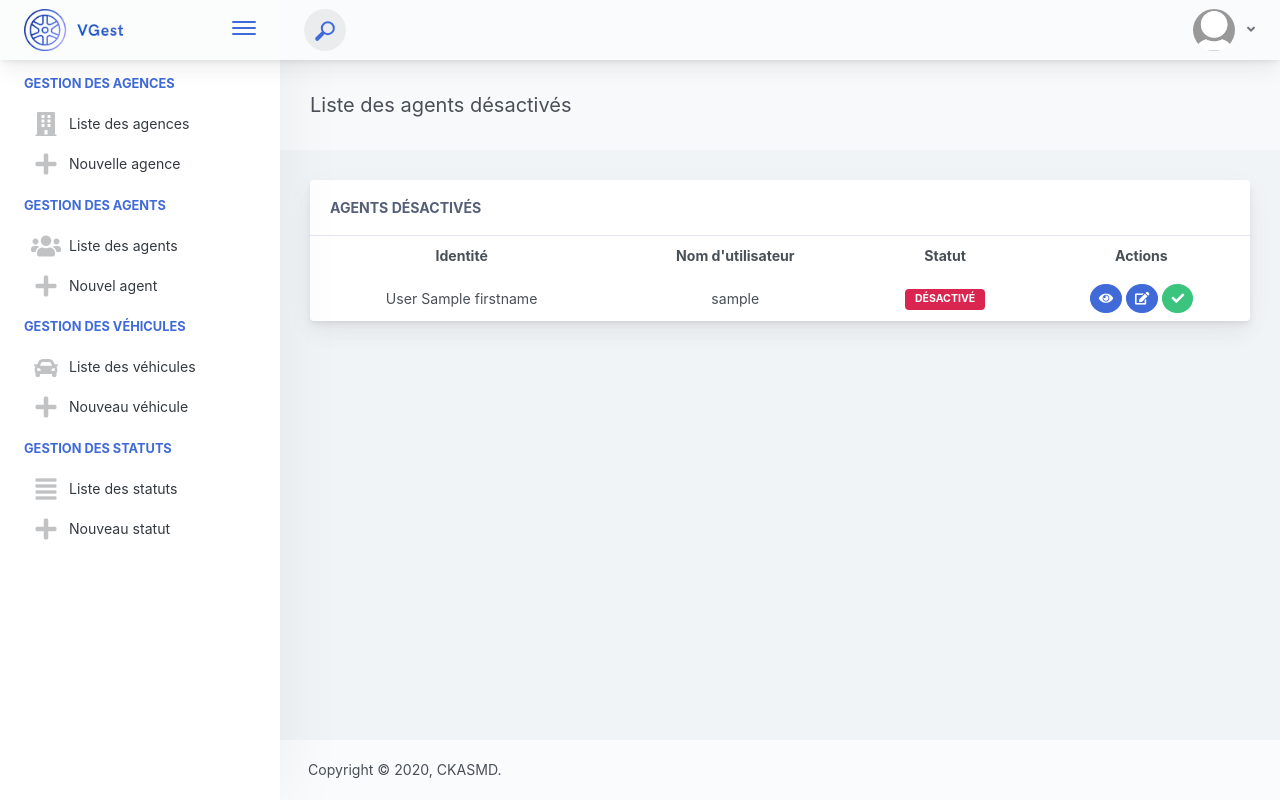
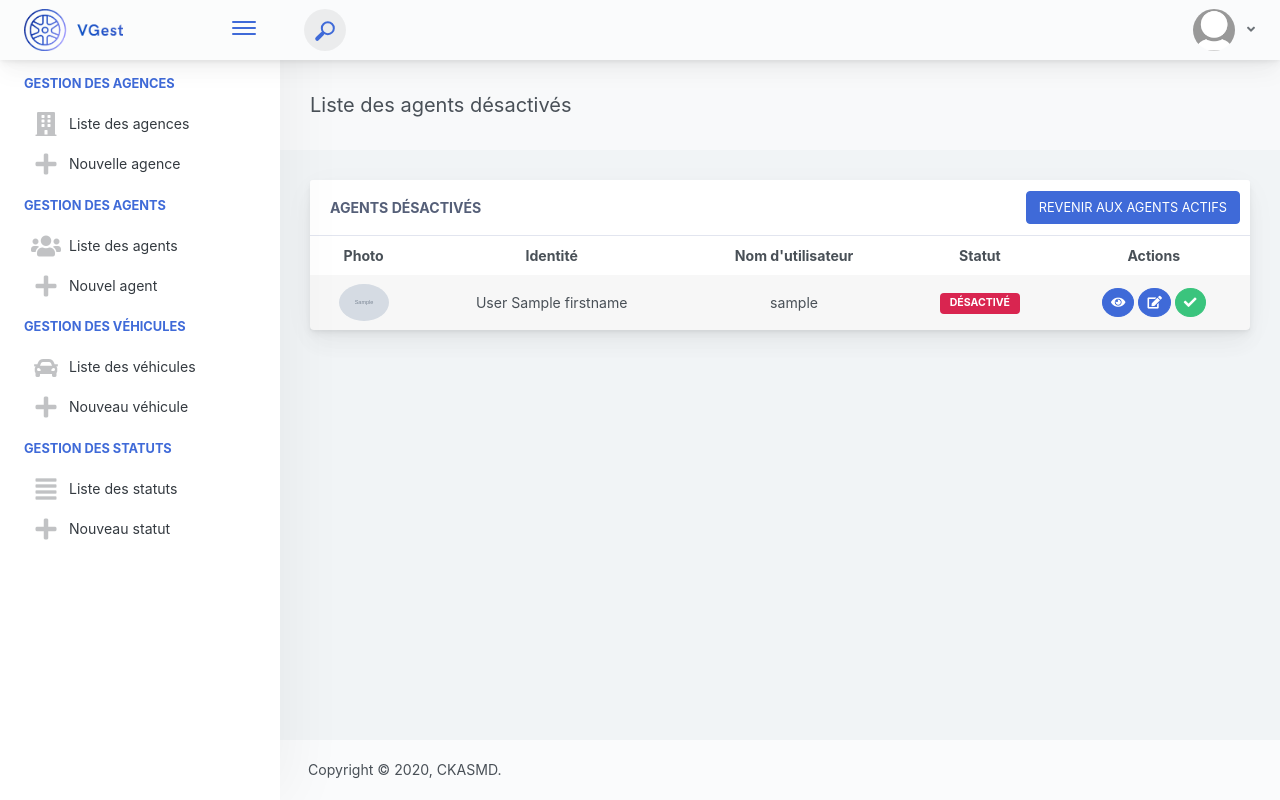
Before and after one commit to InFinity54/CESI_ProjetWeb, a Symfony app: template templates/content/agents/disabled.html.twig in a window 1280 px wide. Run offline with Twig, Linux system fonts and the light colour scheme; the template is opened without the code that fills it: most values are stand-ins (such as "Sample title", 1, 10 or a date in 2020); grey boxes marked "Sample" are stand-in pictures; some libraries are stand-ins or nearby versions.

Commit message:
Affichage des photos des agents dans les listes d'agents

```diff
--- a/templates/content/agents/disabled.html.twig
+++ b/templates/content/agents/disabled.html.twig
@@ -17,11 +17,16 @@
             <div class="main-card mb-3 card">
                 <div class="card-header justify-content-between">
                     Agents désactivés
+                    <div class="float-sm-right w-auto text-right">
+                        <a href="{{ path("agents_list") }}" class="btn btn-primary m-0">Revenir aux agents actifs</a>
+                    </div>
                 </div>
                 <div class="table-responsive">
+                    {% if allAgents|length > 0 %}
                         <table class="align-middle mb-0 table table-borderless table-striped table-hover">
                             <thead>
                                 <tr>
+                                    <th class="text-center">Photo</th>
                                     <th class="text-center">Identité</th>
                                     <th class="text-center">Nom d'utilisateur</th>
                                     <th class="text-center">Statut</th>
@@ -29,37 +34,23 @@
                                 </tr>
                             </thead>
                             <tbody>
-                            <tr>
-
-                                {% if allAgents|length > 0 %}
                                 {% for agent in allAgents  %}
                                     <tr>
-                                <td class="text-center">
-                                            <div class="widget-content-left flex2">
-                                                <div class="widget-heading">{{ agent.lastname }} {{ agent.firstname }}</div>
-                                            </div>
-                                        </div>
-                                    </div>
-                                </td>
+                                        <td class="text-center"><img src="{{ asset("img/agents/" ~ agent.photo) }}" alt="" class="rounded-circle" width="50px" height="auto" /></td>
+                                        <td class="text-center">{{ agent.lastname }} {{ agent.firstname }}</td>
                                         <td class="text-center">{{ agent.username }}</td>
                                         <td class="text-center"><span class="badge badge-danger">Désactivé</span></td>
-                                        <td class="text-center">
-                                        <a href="{{ path("agents_view", {id:agent.id}) }}" class="btn btn-primary btn-sm rounded-circle" title="Voir le détail de cet agent">
-                                            <i class="fas fa-eye"></i>
-                                        </a>
-                                        <a href="{{ path("agents_edit", {id:agent.id}) }}" class="btn btn-primary btn-sm rounded-circle" title="Éditer cet agent">
-                                            <i class="fas fa-edit"></i>
-                                        </a>
-                                        <a href="{{ path("agents_enable", {id:agent.id}) }}" class="btn btn-success btn-sm rounded-circle" title="Activer cet agent">
-                                            <i class="fas fa-check"></i>
-                                        </a>
+                                        <td class="text-center"><a href="{{ path("agents_view", {id:agent.id}) }}" class="btn btn-primary btn-sm rounded-circle"><i class="fas fa-eye"></i></a>
+                                            <a href="{{ path("agents_edit", {id:agent.id}) }}" class="btn btn-primary btn-sm rounded-circle"><i class="fas fa-edit"></i></a>
+                                            <a href="{{ path("agents_enable", {id:agent.id}) }}" class="btn btn-success btn-sm rounded-circle"><i class="fas fa-check"></i></a>
                                         </td>
                                     </tr>
                                 {% endfor %}
-                            {% endif %}
-                            </tr>
                             </tbody>
                         </table>
+                    {% else %}
+                        <p class="text-center">Aucun agent n'est actuellement désactivé.</p>
+                    {% endif %}
                 </div>
             </div>
         </div>
```
Also changed, not shown: templates/content/agents/index.html.twig (+7 -1 lines), templates/content/index.html.twig (+6 -17 lines). Lines whose indentation alone changed are shown as unchanged.
